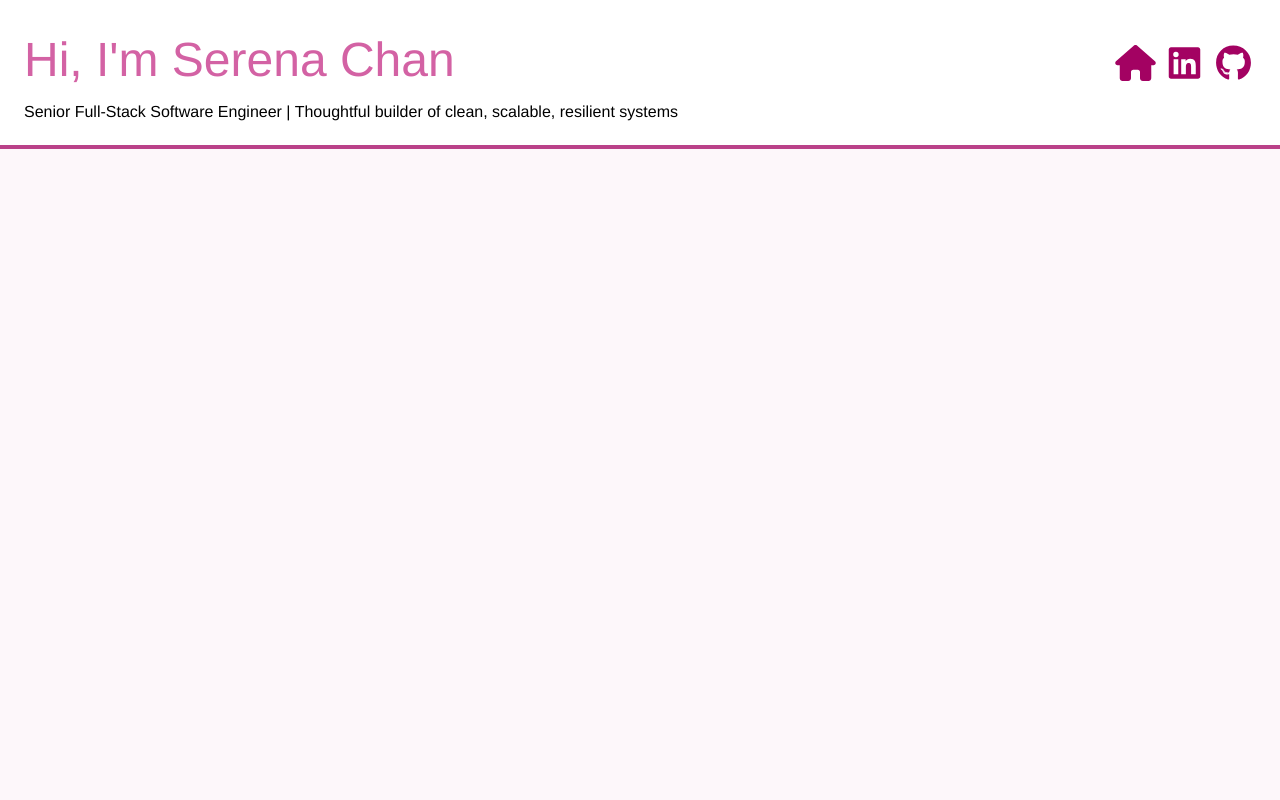
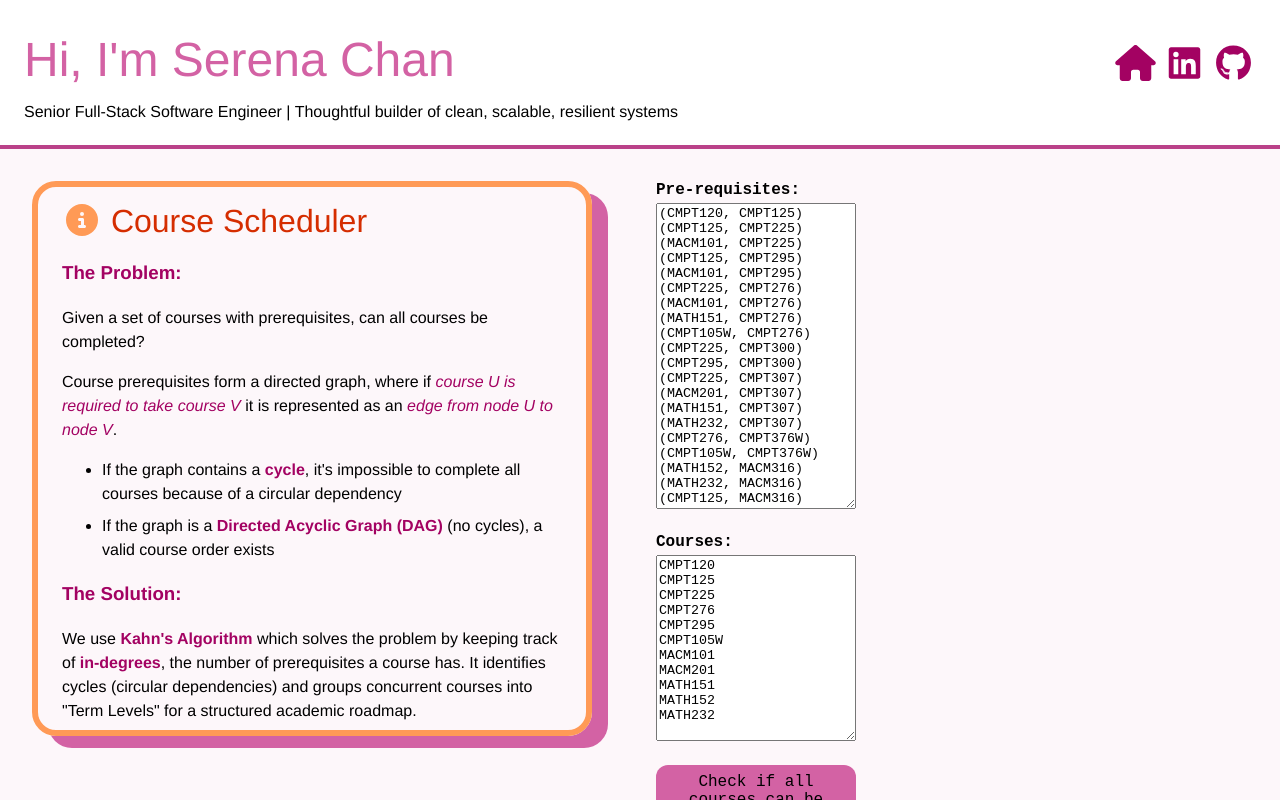
Before and after one commit to serenasychan/serenasychan.github.io, an Angular app: page /finish-courses in a window 1280 px wide. Before the commit this address led to /. Built offline with nearby package versions, Linux system fonts and the light colour scheme.

Commit message:
add finish courses example

```diff
--- a/package.json
+++ b/package.json
@@ -33,6 +33,7 @@
     "@fortawesome/angular-fontawesome": "^4.0.0",
     "@fortawesome/free-brands-svg-icons": "^7.2.0",
     "@fortawesome/free-solid-svg-icons": "^6.7.2",
+    "mermaid": "^11.12.3",
     "rxjs": "~7.8.0",
     "tslib": "^2.3.0"
   },
--- a/src/app/app.routes.ts
+++ b/src/app/app.routes.ts
@@ -3,9 +3,11 @@ import { SearchAsYouTypeComponent } from '../pages/search-as-you-type/search-as-
 import { HomePage } from '../pages/home-page/home-page.component';
 import { CaseStudySelectAllPageComponent } from '../pages/case-study-select-all/select-all.component';
 import { CaseStudyAssociationsPageComponent } from '../pages/case-study-associations/case-study-associations';
+import { FinishNCourses } from '../pages/finish-n-courses/finish-n-courses';
 
 export const routes: Routes = [
   { path: '', component: HomePage },
+  { path: 'finish-courses', component: FinishNCourses },
   { path: 'search-words', component: SearchAsYouTypeComponent },
   { path: 'select-all', component: CaseStudySelectAllPageComponent },
   { path: 'associations', component: CaseStudyAssociationsPageComponent },
--- a/src/components/card/card.component.scss
+++ b/src/components/card/card.component.scss
@@ -24,6 +24,6 @@
   }
 
   .text {
-    line-height: 1.7;
+    line-height: 1.5;
   }
 }
--- /dev/null
+++ b/src/pages/finish-n-courses/finish-n-courses.html
@@ -0,0 +1,45 @@
+<app-card title="Course Scheduler">
+  <h3>The Problem:</h3>
+  <p>Given a set of courses with prerequisites, can all courses be completed?</p>
+
+  <p>Course prerequisites form a directed graph, where if <em>course U is required to take course V</em> it is
+    represented as an
+    <em>edge from node U to node V</em>.</p>
+  <ul>
+    <li>If the graph contains a <strong>cycle</strong>, it's impossible to complete all courses because of a circular
+      dependency
+    </li>
+    <li>If the graph is a <strong>Directed Acyclic Graph (DAG)</strong> (no cycles), a valid course order exists</li>
+  </ul>
+
+  <h3>The Solution:</h3>
+  <p>We use <strong>Kahn's Algorithm</strong> which solves the problem by keeping track of <strong>in-degrees</strong>,
+    the number of prerequisites a course has. It identifies cycles (circular dependencies) and groups concurrent courses
+    into "Term Levels" for a structured academic roadmap.</p>
+
+</app-card>
+
+<div class="content">
+  <div class="input-container">
+
+    <div>
+      <label for="prerequisites">Pre-requisites:</label>
+      <textarea id="prerequisites" [(ngModel)]="coursePreReqsInput"></textarea>
+    </div>
+    <div>
+      <label for="courses">Courses:</label>
+      <textarea id="courses" [(ngModel)]="coursesInput"></textarea>
+      <button id="checkButton" (click)="runCheck()">Check if all courses can be completed</button>
+    </div>
+  </div>
+
+  <div class="result-container">
+    <div class="result__list">
+      @if (!initialView) {
+        <p>{{ canFinishAllCourses() ? "Yes" : "No" }}, the courses can be completed.</p>
+      }
+    </div>
+    <div id="graph-container"></div>
+
+  </div>
+</div>
--- /dev/null
+++ b/src/pages/finish-n-courses/finish-n-courses.scss
@@ -0,0 +1,94 @@
+@use '../../tokens' as t;
+
+:host {
+  display: flex;
+  flex-direction: row;
+  flex: 1;
+  gap: t.$space-xl;
+  height: 100%;
+  margin: 0 t.$space-xl;
+}
+
+app-card {
+  max-width: 500px;
+}
+
+.content {
+  display: flex;
+  flex-direction: row;
+  flex: 1;
+  font-family: 'Courier New', Courier, monospace;
+  font-size: 12pt;
+  gap: t.$space-xl;
+  max-width: 1000px;
+  padding: 0 t.$space-xl;
+
+  label {
+    margin-bottom: t.$space-xs;
+  }
+}
+
+.container {
+  display: flex;
+  flex-direction: column;
+  margin-bottom: 0 t.$space-xl t.$space-xl;
+  width: 200px;
+
+  div {
+    display: flex;
+    flex-direction: column;
+    width: 100%;
+    height: fit-content;
+  }
+}
+
+.input-container {
+  @extend .container;
+  gap: t.$space-l;
+
+  label {
+    font-weight: bold;
+  }
+
+  textarea {
+    field-sizing: content;
+  }
+}
+
+.result-container {
+  @extend .container;
+  flex: 1;
+
+  p {
+    margin-top: 0;
+  }
+}
+
+#checkButton {
+  background-color: t.$ui-accent;
+  border: none;
+  border-radius: t.$radius-l;
+  font-family: 'Courier New', Courier, monospace;
+  font-size: 12pt;
+  padding: t.$space-s;
+  margin-top: t.$space-l;
+
+  &:hover {
+    background-color: t.$ui-primary;
+  }
+}
+
+#graph-container {
+  background: white;
+  border-radius: t.$radius-l;
+  margin: 0 auto;
+  overflow-y: auto;
+  overflow-x: hidden;
+  padding: 0;
+  width: 100%;
+
+  svg {
+    height: auto;
+    width: 100%;
+  }
+}
--- /dev/null
+++ b/src/pages/finish-n-courses/finish-n-courses.ts
@@ -0,0 +1,159 @@
+import { Component, signal } from '@angular/core';
+import { CourseGraph, CoursePreReq } from './interfaces';
+import { CardComponent } from '../../components/card/card.component';
+import { FormsModule } from '@angular/forms';
+import { exampleCoursePreReqs, exampleCourses } from './inputs';
+import mermaid from 'mermaid';
+
+@Component({
+  selector: 'app-finish-n-courses',
+  imports: [
+    CardComponent,
+    FormsModule
+  ],
+  templateUrl: './finish-n-courses.html',
+  styleUrl: './finish-n-courses.scss',
+})
+export class FinishNCourses {
+  initialView = true;
+  coursesInput = signal(exampleCourses);
+  coursePreReqsInput = signal(exampleCoursePreReqs);
+  canFinishAllCourses = signal(false);
+  orderOfCourses: string[][] = [];
+
+  runCheck(): void {
+    this.canFinishAllCourses.set(false);
+    const courses = this.cleanCourses(this.coursesInput());
+    const coursePreReqs = this.cleanPreReqs(this.coursePreReqsInput());
+
+    const result = this.checkIfCanFinishAllCourses(courses, coursePreReqs);
+    this.initialView = false;
+    this.renderGraph(coursePreReqs);
+    this.canFinishAllCourses.set(result);
+  }
+
+  private cleanCourses(rawCourses: string): string[] {
+    return rawCourses
+      .split('\n')
+      .map(course => course.trim())
+      .filter(course => course.length > 0);
+  }
+
+  private cleanPreReqs(rawPreReqs: string): CoursePreReq[] {
+    return rawPreReqs
+      .split('\n')
+      .map(line => line.trim())
+      .filter(line => line.startsWith('(') && line.endsWith(')'))
+      .map(line => {
+        // Remove '(' and ')', then split by ','
+        const [preReq, course] = line
+          .replace(/[()]/g, '')
+          .split(',')
+          .map(item => item.trim());
+        return { course, preReq };
+      })
+  }
+
+  checkIfCanFinishAllCourses(courses: string[], coursePreReqs:  CoursePreReq[]): boolean {
+    // 1. Set up local maps
+    this.orderOfCourses = [];
+    const { inDegree, adjacencyList } = this.buildGraph(courses, coursePreReqs);
+
+    const queue: string[] = [];
+    let processedCount = 0;
+
+    // 2. Initialize queue (Courses with no prerequisites)
+    inDegree.forEach((count, course) => {
+      if (count === 0) {
+        queue.push(course);
+      }
+    })
+
+    // 3. Kahn's Algorithm (Batch/Term Mode)
+    while (queue.length > 0) {
+      const levelSize = queue.length; // 1. Capture how many are ready NOW
+      const currentLevel: string[] = [];
+
+      for (let i = 0; i < levelSize; i++) {
+        const course = queue.shift()!; // 2. Only process what was ready at start of loop
+        processedCount++;
+        currentLevel.push(course);
+
+        const neighbours = adjacencyList.get(course) || [];
+        neighbours.forEach((neighbour) => {
+          const remaining = inDegree.get(neighbour)! - 1;
+          inDegree.set(neighbour, remaining);
+
+          if (remaining === 0) {
+            queue.push(neighbour); // 3. These go to the NEXT batch
+          }
+        });
+      }
+
+      // 4. Now we have a complete "Term"
+      this.orderOfCourses.push(currentLevel);
+    }
+
+    // If we processed all courses, there are no cycles
+    return processedCount === inDegree.size;
+  }
+
+  private buildGraph(courses: string[], coursePreReqs: CoursePreReq[]): CourseGraph {
+    const inDegree = new Map<string, number>();
+    const adjacencyList = new Map<string, string[]>();
+    const courseGraph = { inDegree, adjacencyList };
+    // Initialize Structures
+    courses.forEach(course => this.addCourseToMaps(course, courseGraph));
+
+    // Build the graph
+    coursePreReqs.forEach(({ course,  preReq }: CoursePreReq) => {
+      // Add preReqs missing from the original 'courses' list
+      if (inDegree.has(course) && inDegree.has(preReq)) {
+        const courseInDegree = (inDegree.get(course) || 0) + 1;
+        inDegree.set(course, courseInDegree);
+
+        adjacencyList.get(preReq)!.push(course);
+      } else if (inDegree.has(course)) {
+        // Course is in our list but prerequisite isn't so we have an "impossible" requirement.
+        // Manually set the inDegree of th course so it can never be cleared
+        inDegree.set(course, Infinity);
+      }
+      // If 'course' isn't in our list, we don't care about its prereqs
+    });
+
+    return { inDegree, adjacencyList };
+  }
+
+  private addCourseToMaps(course: string, { inDegree, adjacencyList }: CourseGraph): void {
+    if (!inDegree.has(course)) {
+      inDegree.set(course, 0);
+    }
+    if (!adjacencyList.has(course)) {
+      adjacencyList.set(course, []);
+    }
+  }
+
+  private async renderGraph(preReqs: CoursePreReq[]): Promise<void> {
+    const container = document.getElementById('graph-container');
+    if (!container) return;
+
+    // 1. Build the Mermaid string
+    let graphDefinition = 'graph LR\n';
+
+    this.orderOfCourses.forEach((coursesInRank, index) => {
+      graphDefinition += `%% Group Level ${index + 1}\n`;
+      graphDefinition += `  subgraph Term ${index + 1}\n`;
+      graphDefinition += `  ${coursesInRank.join('\n  ')}\n`;
+      graphDefinition += `end\n`;
+
+    })
+    preReqs.forEach(({ course, preReq }) => {
+      graphDefinition += `  ${preReq} --> ${course}\n`;
+    });
+
+    // 2. Initialize and render
+    mermaid.initialize({ startOnLoad: false, theme: 'neutral' });
+    const { svg } = await mermaid.render('graph-svg', graphDefinition);
+    container.innerHTML = svg;
+  }
+}
--- /dev/null
+++ b/src/pages/finish-n-courses/inputs.ts
@@ -0,0 +1,33 @@
+export const exampleCoursePreReqs = `(CMPT120, CMPT125)
+(CMPT125, CMPT225)
+(MACM101, CMPT225)
+(CMPT125, CMPT295)
+(MACM101, CMPT295)
+(CMPT225, CMPT276)
+(MACM101, CMPT276)
+(MATH151, CMPT276)
+(CMPT105W, CMPT276)
+(CMPT225, CMPT300)
+(CMPT295, CMPT300)
+(CMPT225, CMPT307)
+(MACM201, CMPT307)
+(MATH151, CMPT307)
+(MATH232, CMPT307)
+(CMPT276, CMPT376W)
+(CMPT105W, CMPT376W)
+(MATH152, MACM316)
+(MATH232, MACM316)
+(CMPT125, MACM316)`;
+
+export const exampleCourses = `CMPT120
+CMPT125
+CMPT225
+CMPT276
+CMPT295
+CMPT105W
+MACM101
+MACM201
+MATH151
+MATH152
+MATH232
+`;
--- /dev/null
+++ b/src/pages/finish-n-courses/interfaces.ts
@@ -0,0 +1,9 @@
+export interface CoursePreReq {
+  course: string;
+  preReq: string;
+}
+
+export interface CourseGraph {
+  inDegree: Map<string, number>;
+  adjacencyList: Map<string, string[]>;
+}
--- a/src/pages/home-page/home-page.component.html
+++ b/src/pages/home-page/home-page.component.html
@@ -43,5 +43,18 @@
       </div>
     </a>
 
+    <a routerLink="/finish-courses" class="project-card">
+      <div class="card-content">
+        <span class="category">Graph Theory & Algorithms</span>
+        <h3>Course Dependency Architecture</h3>
+        <p>
+          Optimizing degree planning using <strong>Kahn's Algorithm</strong> for topological sorting and
+          <strong>Mermaid.js</strong> for dynamic relationship visualization.
+        </p>
+        <div class="tags">
+          <span>Kahn's Algorithm</span><span>Mermaid.js</span><span>Graph Theory</span>
+        </div>
+      </div>
+    </a>
   </div>
 </section>
--- a/src/pages/home-page/home-page.component.scss
+++ b/src/pages/home-page/home-page.component.scss
@@ -47,7 +47,7 @@ a:hover {
 
   .tags {
     display: flex;
-    gap: 0.5rem;
+    gap: t.$space-s;
     margin-top: 1.5rem;
 
     span {
--- a/src/pages/search-as-you-type/search-as-you-type.component.html
+++ b/src/pages/search-as-you-type/search-as-you-type.component.html
@@ -1,9 +1,8 @@
 <app-card title="Search Suggested Words">
+  <h3>The Requirements:</h3>
   <p>
     Build a search bar for suggested words. As the user types, call an API and display the results in a list.
   </p>
-
-  <h3>The Requirements:</h3>
   <ul>
     <li>Don't call the API on every single keystroke (wait 300ms).</li>
     <li>If request A is sent, then request B is sent, but request A finishes after B, you must ignore
```
Also changed, not shown: 2 other files (tests, documents, lock files or other folders).
